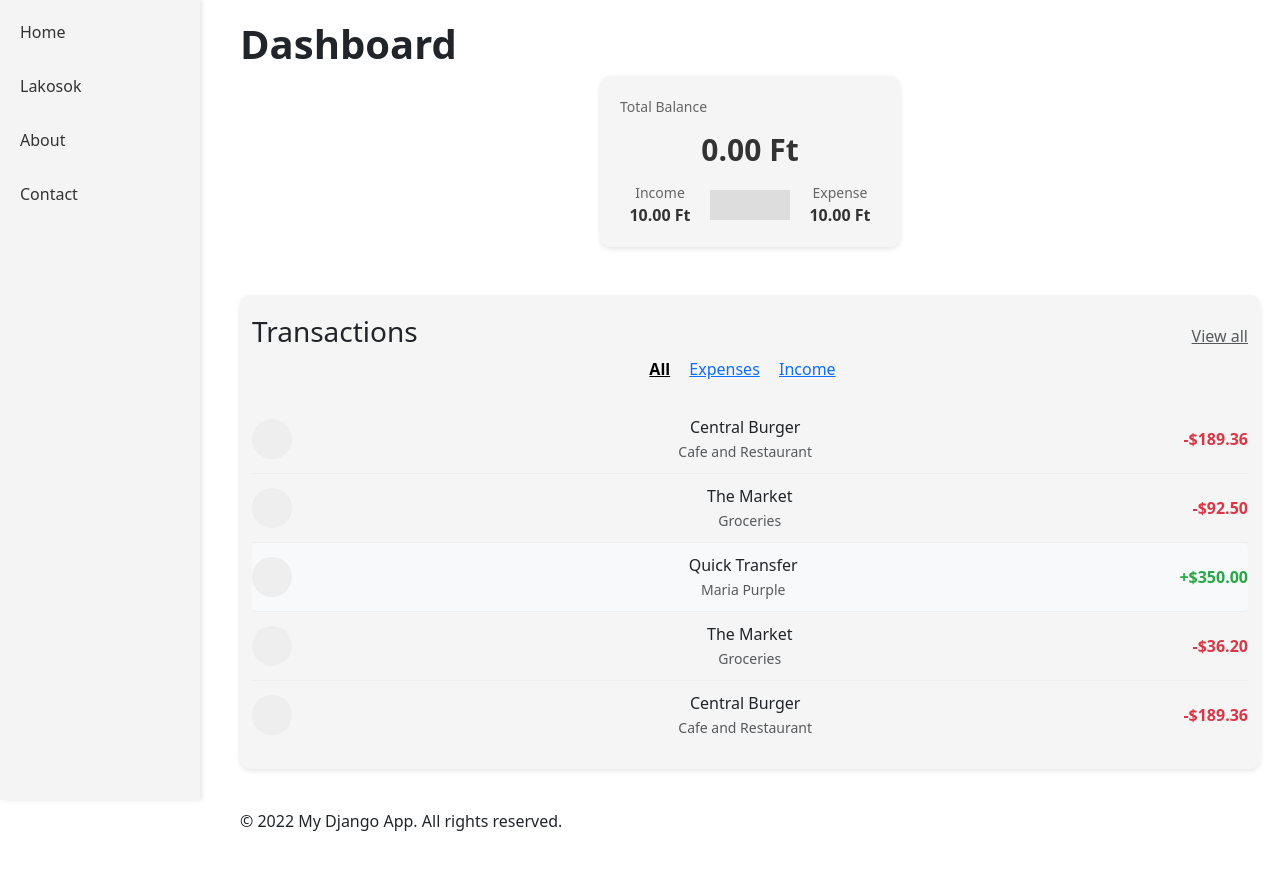
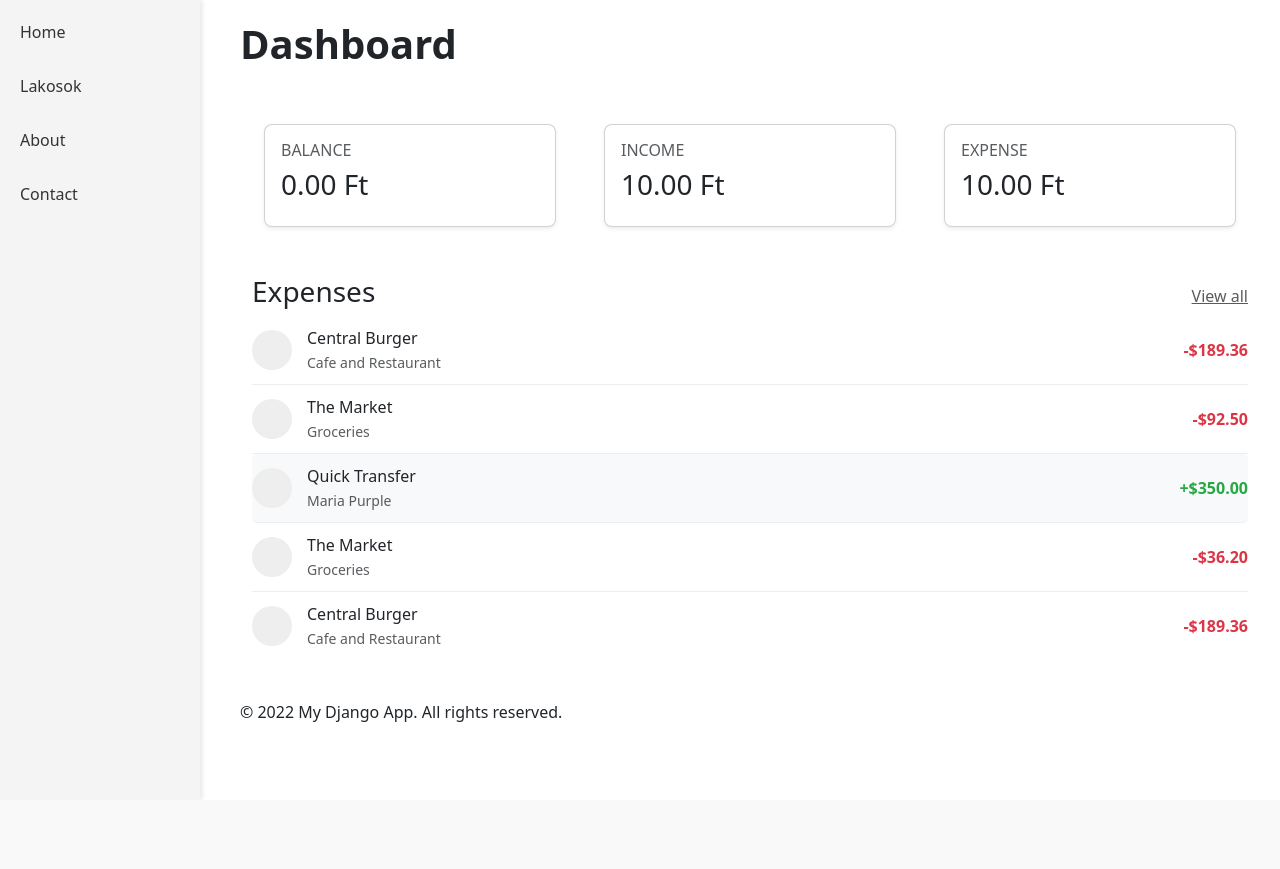
Before and after one commit to Mooky0/tarsashaz, a Django app: page /accounting/ in a window 1280 px wide. After the commit the page ends 722 px from the top, so only its background shows below. Run offline with Django 5.2, Linux system fonts and the light colour scheme; tables that the repository leaves empty hold one stand-in row (values such as "Sample post"); some libraries are stand-ins or nearby versions.

Commit message:
new balance

```diff
--- a/accounting/static/css/style.css
+++ b/accounting/static/css/style.css
@@ -41,70 +41,6 @@ footer {
     background-color: #ddd; /* Background color on hover */
   }
 
-  .balance-card {
-    background-color: #f5f5f5;
-    padding: 20px;
-    border-radius: 10px;
-    box-shadow: 0 2px 5px rgba(0, 0, 0, 0.1);
-    text-align: center;
-    width: 300px;
-    margin: 0 auto;
-}
-
-.balance-header {
-    display: flex;
-    justify-content: space-between;
-    font-size: 14px;
-    color: #666;
-    margin-bottom: 10px;
-}
-
-.percentage-change {
-    color: #28a745;
-    font-weight: bold;
-}
-
-.icon-arrow-up {
-    border: solid #28a745;
-    border-width: 0 2px 2px 0;
-    display: inline-block;
-    padding: 2px;
-    transform: rotate(-45deg);
-    -webkit-transform: rotate(-45deg);
-    margin-right: 4px;
-}
-
-.balance-amount {
-    font-size: 30px;
-    font-weight: bold;
-    margin: 10px 0;
-    color: #333;
-}
-
-.income-expense {
-    display: flex;
-    justify-content: space-between;
-    font-size: 14px;
-    color: #666;
-}
-
-.income-expense div {
-    flex: 1;
-}
-
-.income-expense .income strong,
-.income-expense .expense strong {
-    display: block;
-    font-size: 16px;
-    color: #333;
-}
-
-.divider {
-    width: 1px;
-    background-color: #ddd;
-    height: 30px;
-    margin: auto 10px;
-}
 
 .transaction-item {
   display: flex;
--- a/accounting/templates/accounting/index.html
+++ b/accounting/templates/accounting/index.html
@@ -8,26 +8,43 @@
 
 <h1><b>Dashboard</b></h1>
 
-
-<div class="balance-card">
-    <div class="balance-header">
-        <span>Total Balance</span>
-        <!-- <span class="percentage-change">
-            <i class="icon-arrow-up"></i> 2.36%
-        </span> -->
-    </div>
-    <div class="balance-amount">
-        {{ total_balance }} Ft
-    </div>
-    <div class="income-expense">
-        <div class="income">
-            <span>Income</span>
-            <strong>{{ income }} Ft </strong>
+<div class="container">
+    <div class="row">
+        <div class="col">
+            <div class="container mt-5">
+                <div class="card shadow-sm" style="border-radius: 8px;">
+                    <div class="card-body">
+                        <div class="d-flex justify-content-between align-items-center">
+                            <h6 class="text-uppercase text-muted mb-2">Balance</h6>
+                        </div>
+                        <h3 class="font-weight-bold">{{ total_balance }} Ft</h3>
+                    </div>
+                </div>
+            </div>
         </div>
-        <div class="divider"></div>
-        <div class="expense">
-            <span>Expense</span>
-            <strong>{{ expense }} Ft</strong>
+        <div class="col">
+            <div class="container mt-5">
+                <div class="card shadow-sm" style="border-radius: 8px;">
+                    <div class="card-body">
+                        <div class="d-flex justify-content-between align-items-center">
+                            <h6 class="text-uppercase text-muted mb-2">Income</h6>
+                        </div>
+                        <h3 class="font-weight-bold">{{ income }} Ft</h3>
+                    </div>
+                </div>
+            </div>
+        </div>
+        <div class="col">
+            <div class="container mt-5">
+                <div class="card shadow-sm" style="border-radius: 8px;">
+                    <div class="card-body">
+                        <div class="d-flex justify-content-between align-items-center">
+                            <h6 class="text-uppercase text-muted mb-2">Expense</h6>
+                        </div>
+                        <h3 class="font-weight-bold">{{ expense }} Ft</h3>
+                    </div>
+                </div>
+            </div>
         </div>
     </div>
 </div>
@@ -35,13 +52,8 @@
 
 <div class="container mt-5 balance-card">
     <div class="d-flex justify-content-between align-items-center">
-        <h3>Transactions</h3>
+        <h3>Expenses</h3>
         <a href="#" class="text-muted">View all</a>
-    </div>
-    <div class="filters mb-4">
-        <a href="#" class="active">All</a>
-        <a href="#">Expenses</a>
-        <a href="#">Income</a>
     </div>
 
     <div class="transaction-list">
--- a/accounting/templates/base.html
+++ b/accounting/templates/base.html
@@ -39,5 +39,8 @@
     <script src="{% static 'js/script.js' %}"></script>
     <script src="https://unpkg.com/htmx.org@1.8.4"></script>
     <script src="https://cdn.jsdelivr.net/npm/bootstrap@5.3.0/dist/js/bootstrap.bundle.min.js"></script>
+    <script src="https://cdn.jsdelivr.net/npm/@popperjs/core@2.11.7/dist/umd/popper.min.js"></script>
+    <script src="https://cdn.jsdelivr.net/npm/bootstrap@5.3.0/dist/js/bootstrap.min.js"></script>
+    <script src="https://cdn.jsdelivr.net/npm/bootstrap-icons/font/bootstrap-icons.js"></script>
 </body>
 </html>
```
